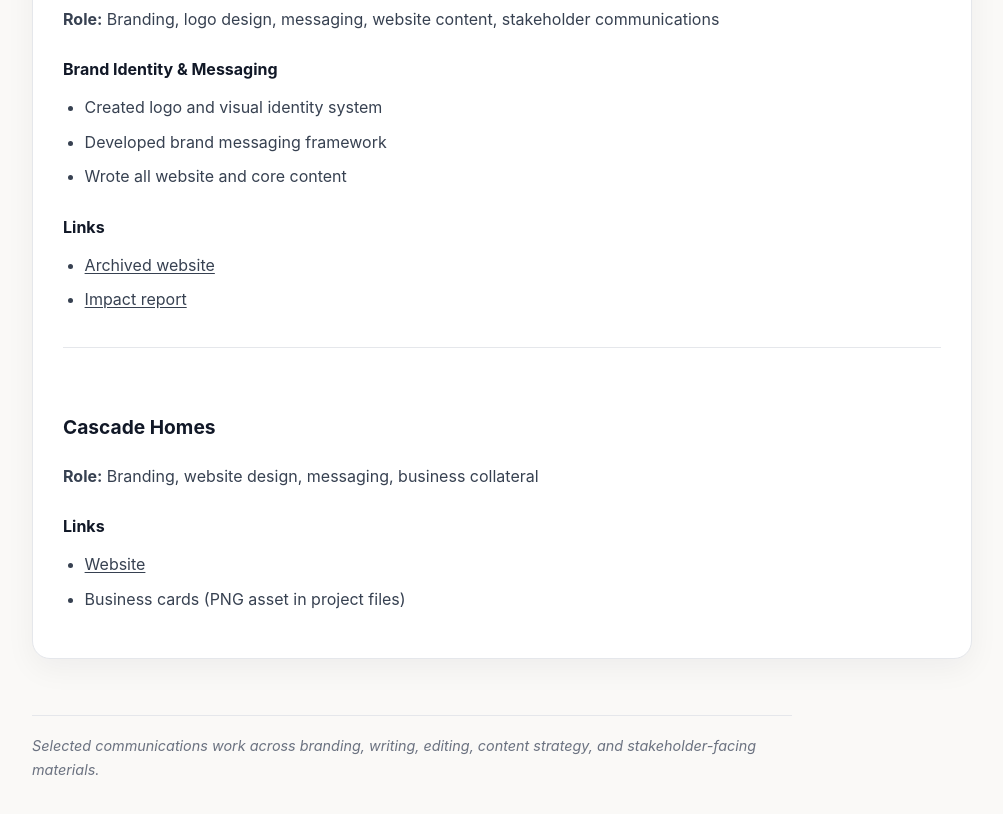
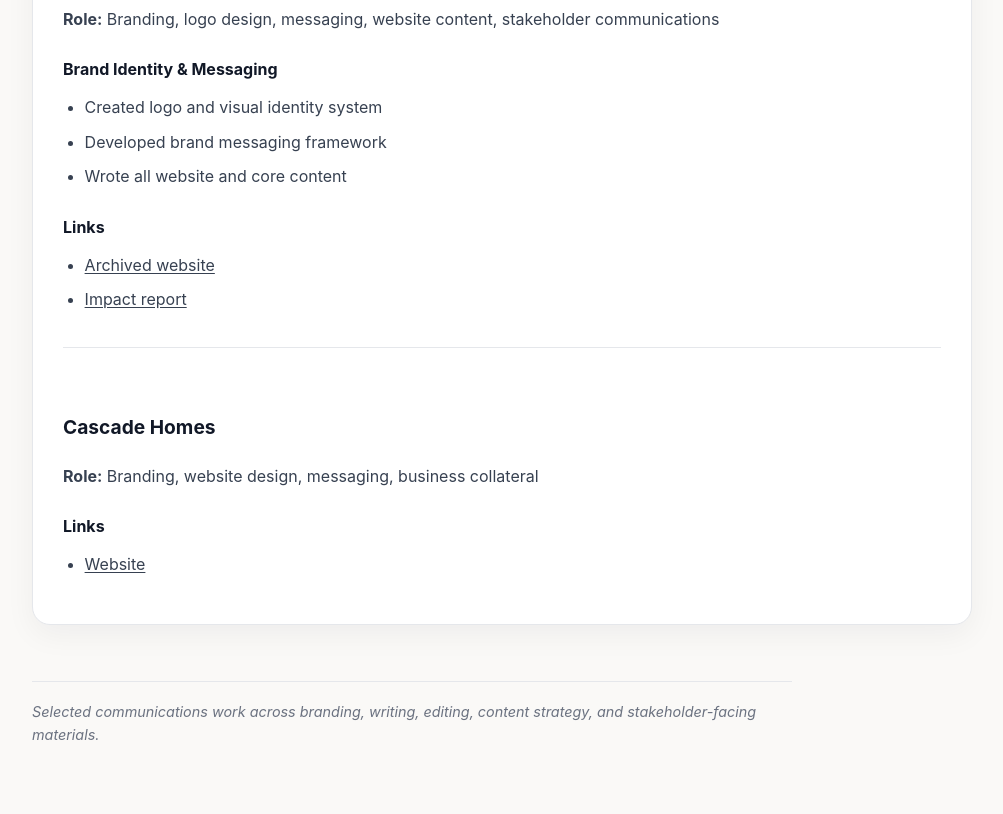
Before and after one commit to kimberleykenney/kimberleykenney.github.io, a Jekyll site: the page built from portfolio.md, in a window 1280 px wide and 900 px high, scrolled down 1096 px. Shown: the top 814 px of the window, without its empty margins (138-1141 px from the left). Built offline with Jekyll 4.4.1, drawn with Linux system fonts in a browser that asks for light colours.

Commit message:
Update portfolio.md

```diff
--- a/portfolio.md
+++ b/portfolio.md
@@ -249,7 +249,6 @@ Selected communications work demonstrating experience across content strategy, r
     <h4>Links</h4>
     <ul class="link-list">
       <li><a href="https://www.cascadehomes.ca/" target="_blank">Website</a></li>
-      <li>Business cards (PNG asset in project files)</li>
     </ul>
   </div>
 
```
